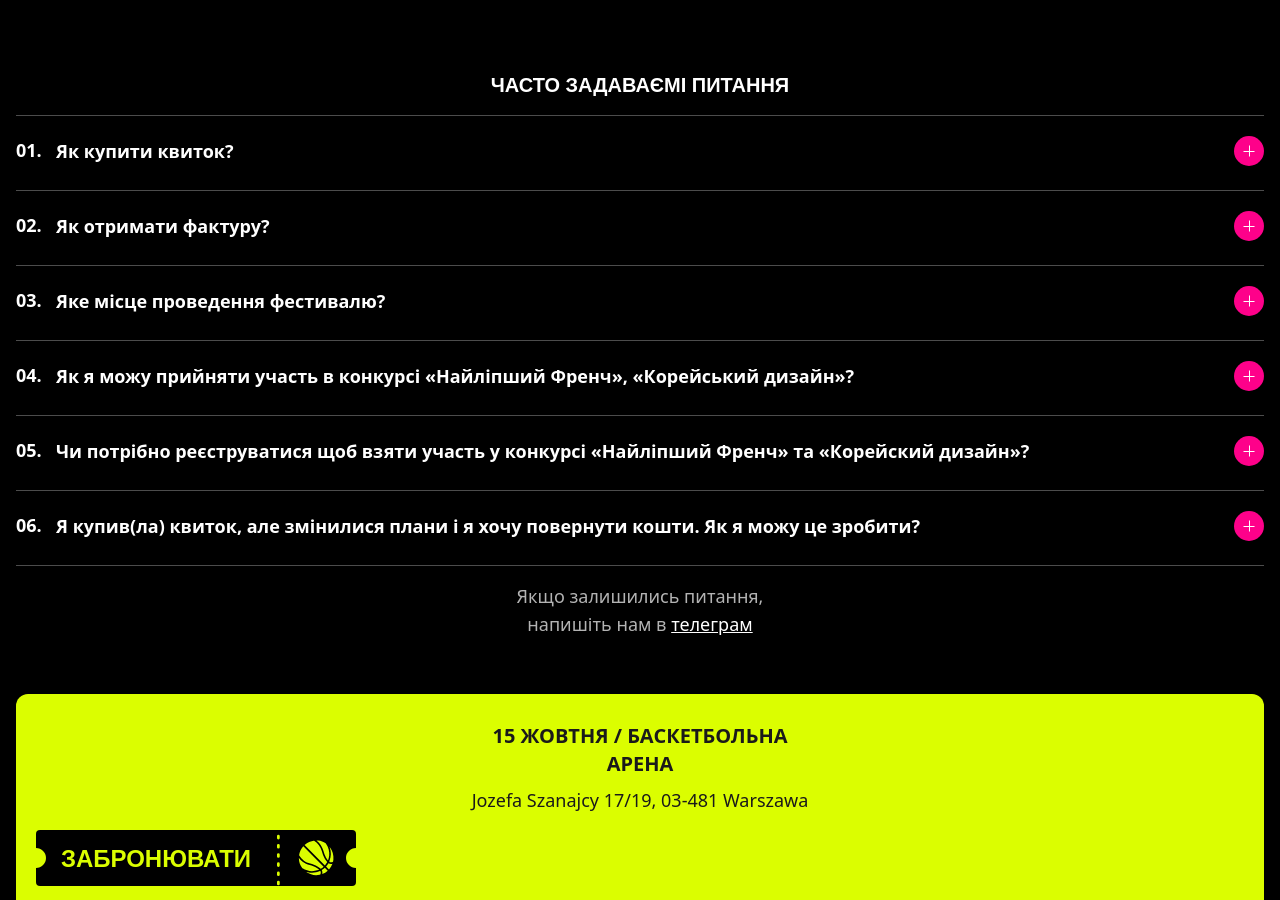
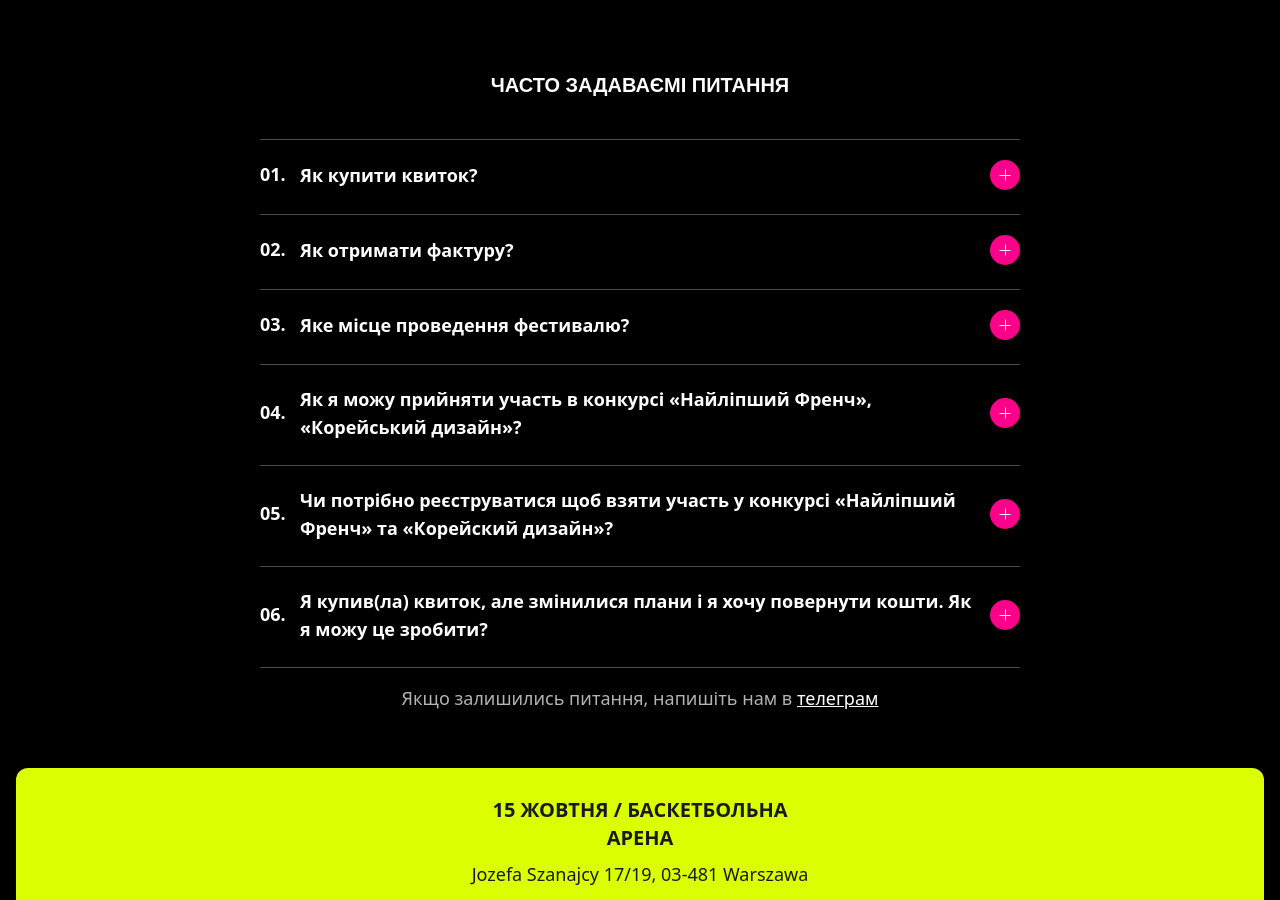
Before and after one commit to serhiihaniuk/nailmoment_next, a Next.js app: page / in a window 1280 px wide. Shown: the part 7360-8260 px from the top of the page. Built offline with nearby package versions, Linux system fonts and the light colour scheme; a web font is replaced by a local one.

Commit message:
finish with questions section for desktop

```diff
--- a/src/app/page.tsx
+++ b/src/app/page.tsx
@@ -523,8 +523,8 @@ export default function Home() {
       </section>
 
       <section className="px-4 py-14 flex flex-col gap-4 justify-start">
-        <SectionTitle className="w-full px-4">Часто задаваємі питання</SectionTitle>
-
+        <SectionTitle className="w-full px-4 lg:mb-6">Часто задаваємі питання</SectionTitle>
+        <div className="relative w-full h-full flex flex-col gap-4 lg:max-w-[760px] lg:m-auto">
           <div>
             {
               frequentlyQuestions.map((question, index) => (
@@ -551,7 +551,7 @@ export default function Home() {
                   </div>
                   <p
                     className={cn(
-                    "max-h-[0] text-lg text-primary-foreground opacity-80 font-light mt-1 overflow-hidden transition-all duration-500",
+                      "max-h-[0] text-lg text-primary-foreground opacity-80 font-light mt-1 overflow-hidden transition-all duration-500 pl-10",
                       question.isActive ? 'max-h-[200px]' : ''
                     )}
                   >{question.text}</p>
@@ -559,10 +559,11 @@ export default function Home() {
               ))
             }
           </div>
-        <p className="w-[291px] mx-auto text-primary-foreground text-lg font-normal text-center">
+          <p className="w-[291px] mx-auto text-primary-foreground text-lg font-normal text-center lg:w-full">
             <span className="opacity-70">Якщо залишились питання, напишіть нам в </span>
             <a className="underline" href={links.telegramLink}>телеграм</a>
           </p>
+        </div>
       </section>
 
       <section className="px-4 pb-14 flex flex-col gap-4 justify-start">
```
Lines whose indentation alone changed are shown as unchanged.
